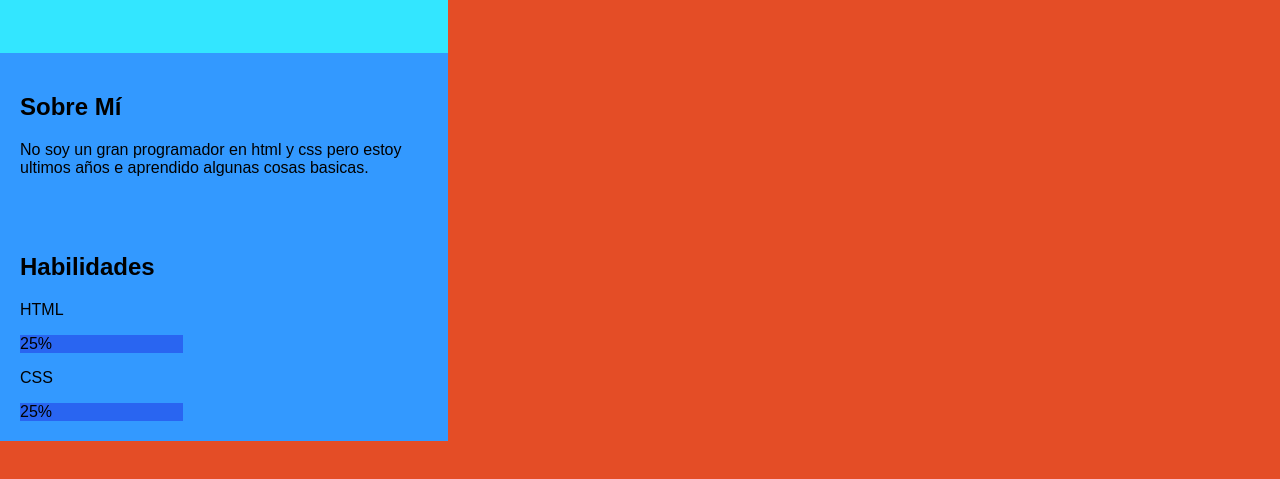
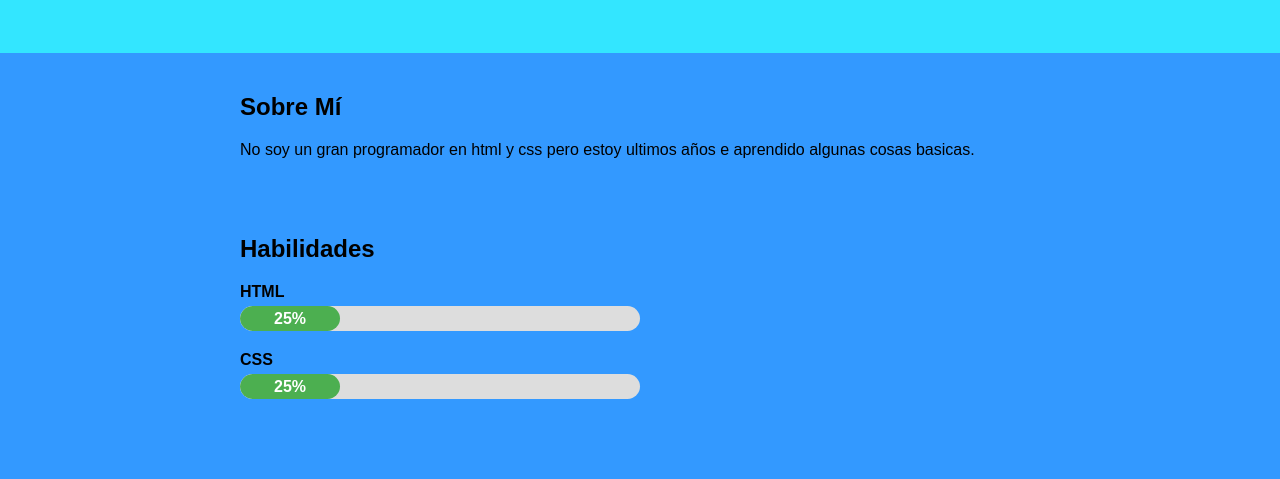
Before and after one commit to EdwingranadosF457/sin-nombre3.github.io, a plain HTML site: page index.html in a window 1280 px wide. Shown: the part 141-620 px from the top of the page. Drawn offline with Linux system fonts and the light colour scheme.

Commit message:
Update styles.css

```diff
--- a/styles.css
+++ b/styles.css
@@ -18,37 +18,34 @@ section {
   margin: auto;
 }
 
-.habilidades .barra {
+.skill {
   margin-bottom: 20px;
 }
 
-.barra span {
-  display: block;
-  margin-bottom: 5px;
+.skill p {
   font-weight: bold;
+  margin: 0 0 5px 0;
 }
 
-.contenedor-barra {
+.skill-bar {
   background-color: #ddd;
+  border-radius: 20px;
   height: 25px;
-  border-radius: 10px;
+  width: 100%;
+  max-width: 400px;
   overflow: hidden;
 }
 
-.porcentaje {
+.skill-fill {
   height: 100%;
-  border-radius: 10px;
-  text-align: right;
-  padding-right: 10px;
+  line-height: 25px;
+  text-align: center;
+  font-weight: bold;
   color: white;
-  line-height: 25px;
-}
-html {
-  width: 35%;
-  background-color: #e44d26;
+  border-radius: 20px;
 }
 
-.css {
-  width: 40%;
-  background-color: #2965f1;
+.skill-fill.css {
+  width: 25%;
+  background-color: #4caf50; /* Verde como en la imagen */
 }
```
